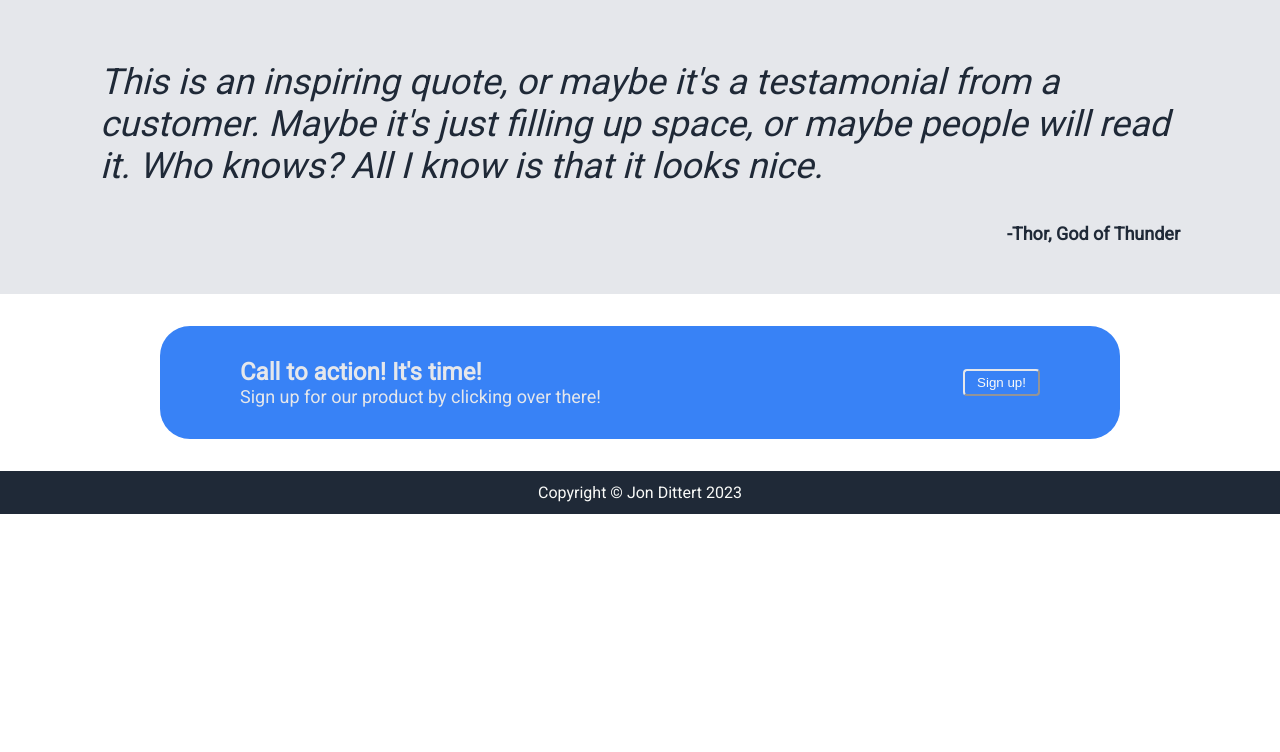
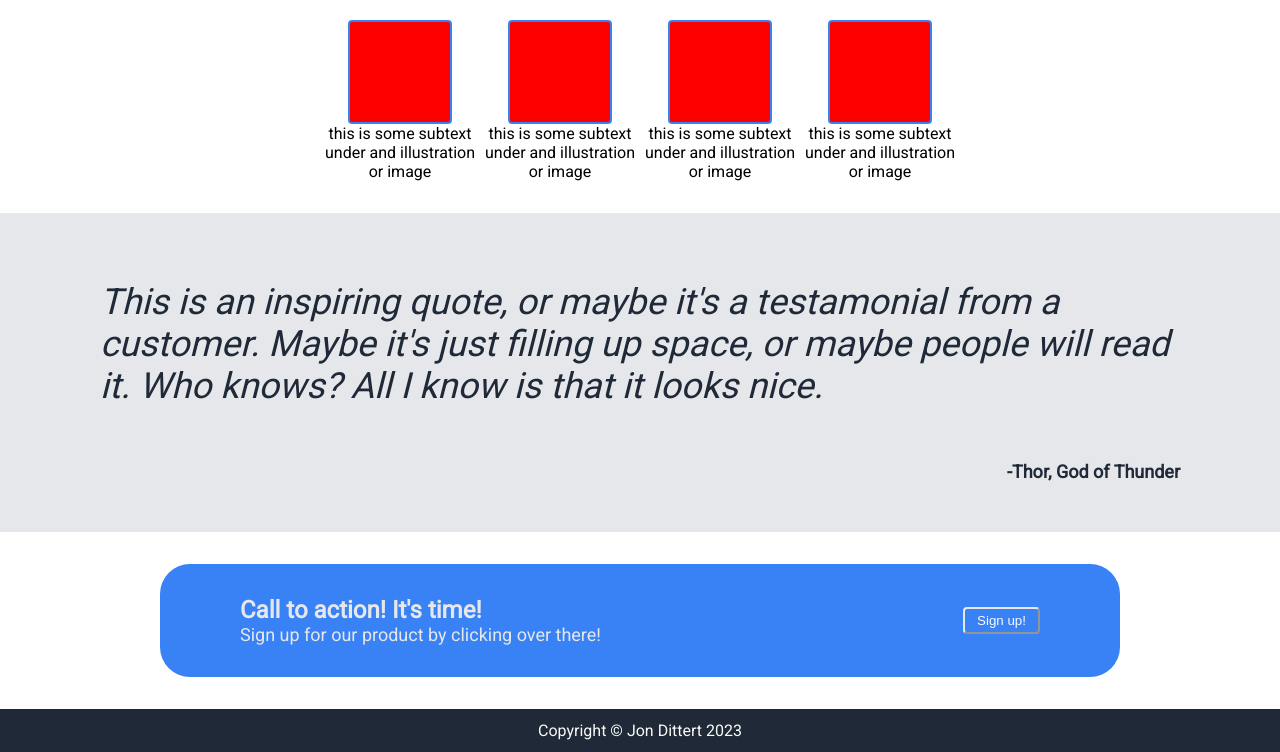
Before and after one commit to jdittert/landing-page, a plain HTML site: page index.html in a window 1280 px wide. Shown: the part 676-1428 px from the top of the page. Before the commit the page ends 1190 px from the top, so only its background shows below. Drawn offline with Linux system fonts and the light colour scheme.

Commit message:
Update with base content for info section

```diff
--- a/index.html
+++ b/index.html
@@ -42,8 +42,30 @@
     </div>
 
     <!-- Random Information Section -->
-    <div class="section info">
-        INFO TEXT
+    <div class="section">
+        <div class="inner">
+            <div class="sign-up">
+            <div class="info">Some random information.</div>
+            <div class="images">
+            <div class="info-image-block">
+                <div class="info-image"></div>
+                <div class="info-image-text">this is some subtext under and illustration or image</div>
+            </div>
+            <div class="info-image-block">
+                <div class="info-image"></div>
+                <div class="info-image-text">this is some subtext under and illustration or image</div>
+            </div>
+            <div class="info-image-block">
+                <div class="info-image"></div>
+                <div class="info-image-text">this is some subtext under and illustration or image</div>
+            </div>
+            <div class="info-image-block">
+                <div class="info-image"></div>
+                <div class="info-image-text">this is some subtext under and illustration or image</div>
+            </div>
+            </div>
+            </div>
+        </div>
     </div>
 
     <!-- Quote section -->
--- a/style.css
+++ b/style.css
@@ -16,16 +16,26 @@ body {
 .section {
     padding: 2em 6em;
     display: flex;
-    justify-content: center;
+    flex-direction: column;
+    align-items: center;
 }
 
 .inner {
     max-width: 1080px;
+    display: flex;
+    flex-direction: column;
 }
 
 .sign-up {
     display: flex;
+    flex-direction: column;
+    align-items: center;
+}
+
+.images {
+    display: flex;
     justify-content: center;
+    gap: 10px;
 }
 
 button {
@@ -39,8 +49,6 @@ button {
     background: #1F2937;
     color: #F9FAF8;
 }
-
-
 
 .header-logo {
     font-size: 24px;
@@ -72,7 +80,26 @@ button {
 
 .info {
     color: #1F2937;
-    flex: 1;
+    font-size: 36px;
+    font-weight: 900;
+    margin-bottom: 1em;
+}
+
+.info-image-block {
+    display: flex;
+    flex-direction: column;
+    align-items: center;
+    max-width: 150px;
+}
+
+.info-image {
+    width: 100px;
+    height: 100px;
+    border-style: solid;
+    border-color: #3882f6;
+    border-width: 2px;
+    border-radius: 4px;
+    background-color: red;
 }
 
 p {
```
